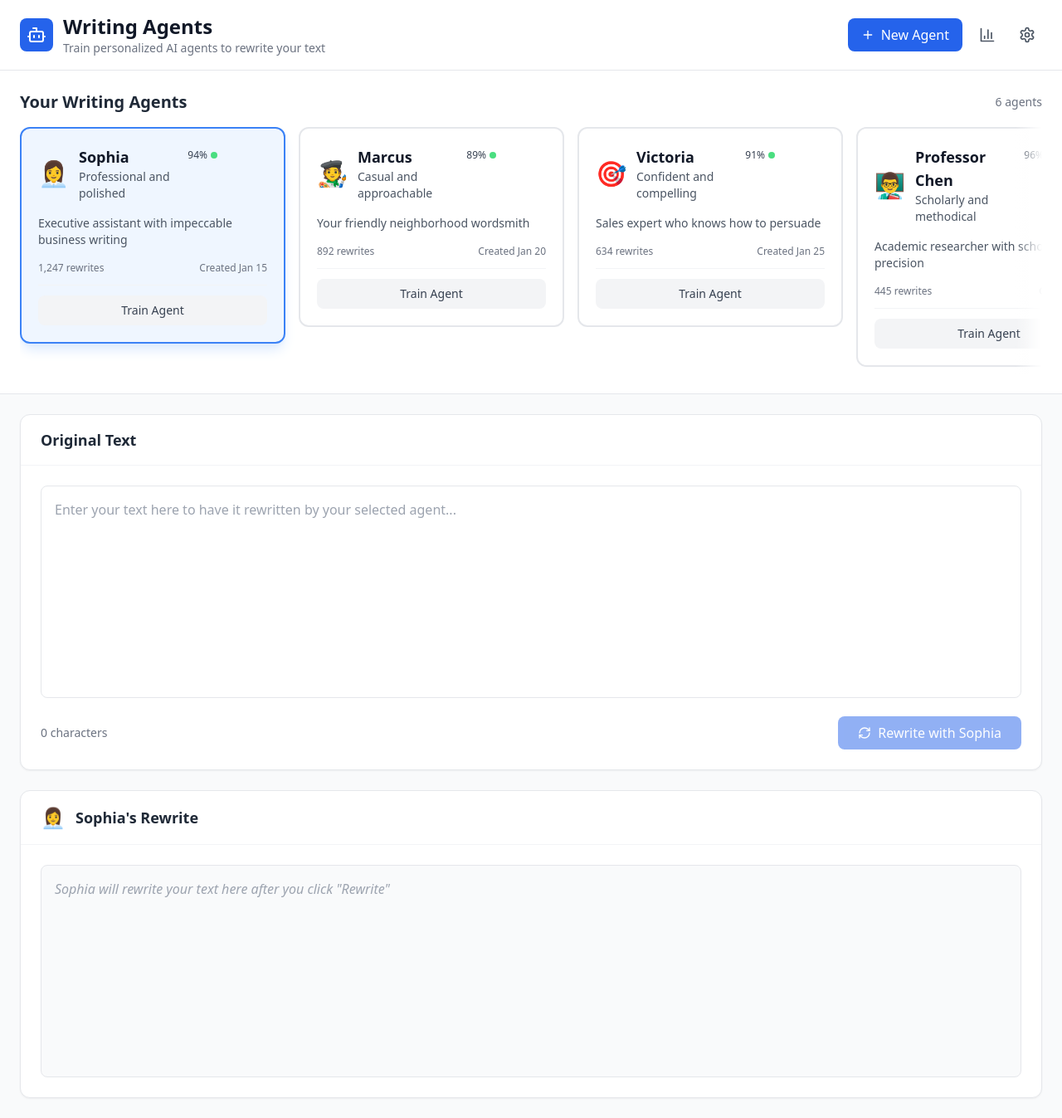
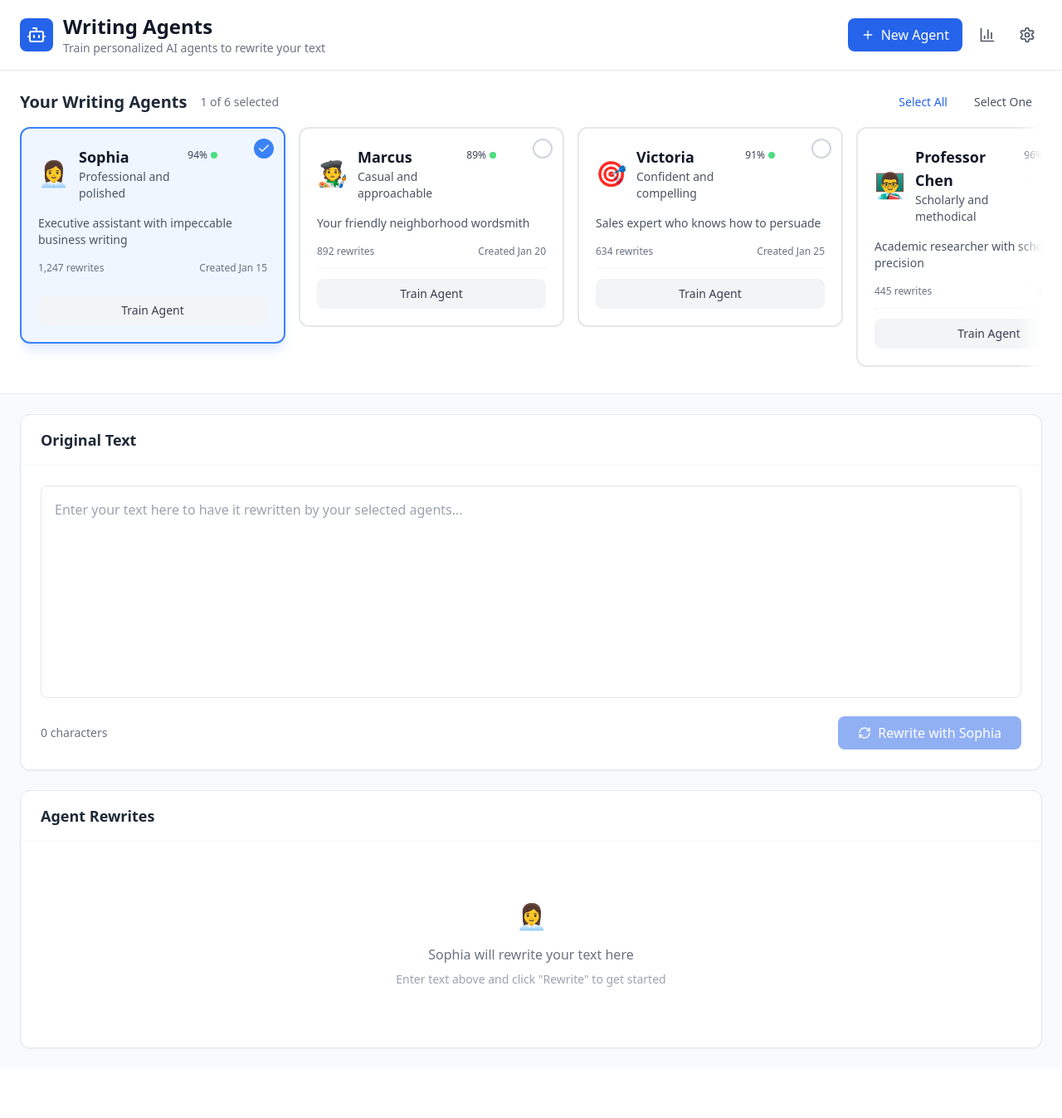
Before and after one commit to gooeyverse/writing, a React (Vite) app: page / in a window 1280 px wide. Shown: the whole page at 83% size. After the commit the page ends 1287 px from the top, so only its background shows below. Built offline with nearby package versions, Linux system fonts and the light colour scheme.

Commit message:
Allow selecting multiple agents for feedback

```diff
--- a/src/App.tsx
+++ b/src/App.tsx
@@ -6,36 +6,64 @@ import { TrainingModal } from './components/TrainingModal';
 import { CreateAgentModal } from './components/CreateAgentModal';
 import { defaultAgents } from './data/agents';
 import { TextRewriter } from './utils/rewriter';
-import { Agent, TrainingData } from './types';
+import { Agent, TrainingData, RewriteResult } from './types';
 
 function App() {
   const [agents, setAgents] = useState<Agent[]>(defaultAgents);
-  const [selectedAgentId, setSelectedAgentId] = useState<string>('sophia');
+  const [selectedAgentIds, setSelectedAgentIds] = useState<string[]>(['sophia']);
   const [originalText, setOriginalText] = useState<string>('');
-  const [rewrittenText, setRewrittenText] = useState<string>('');
+  const [rewriteResults, setRewriteResults] = useState<RewriteResult[]>([]);
   const [isRewriting, setIsRewriting] = useState<boolean>(false);
   const [trainingModalOpen, setTrainingModalOpen] = useState<boolean>(false);
   const [createModalOpen, setCreateModalOpen] = useState<boolean>(false);
   const [trainingAgent, setTrainingAgent] = useState<Agent | null>(null);
   const [editingAgent, setEditingAgent] = useState<Agent | null>(null);
 
-  const selectedAgent = agents.find(agent => agent.id === selectedAgentId) || agents[0];
+  const selectedAgents = agents.filter(agent => selectedAgentIds.includes(agent.id));
+
+  const handleAgentSelect = (agentId: string) => {
+    setSelectedAgentIds(prev => {
+      if (prev.includes(agentId)) {
+        // Don't allow deselecting if it's the only selected agent
+        if (prev.length === 1) return prev;
+        return prev.filter(id => id !== agentId);
+      } else {
+        return [...prev, agentId];
+      }
+    });
+  };
 
   const handleRewrite = async () => {
-    if (!originalText.trim()) return;
+    if (!originalText.trim() || selectedAgentIds.length === 0) return;
 
     setIsRewriting(true);
+    setRewriteResults([]);
 
     // Simulate API delay
     await new Promise(resolve => setTimeout(resolve, 1000));
 
-    const rewritten = TextRewriter.rewrite(originalText, selectedAgent);
-    setRewrittenText(rewritten);
+    const results: RewriteResult[] = [];
+
+    for (const agentId of selectedAgentIds) {
+      const agent = agents.find(a => a.id === agentId);
+      if (agent) {
+        const rewritten = TextRewriter.rewrite(originalText, agent);
+        results.push({
+          id: `${agentId}-${Date.now()}`,
+          original: originalText,
+          rewritten,
+          agentId,
+          timestamp: new Date()
+        });
+      }
+    }
+
+    setRewriteResults(results);
 
     // Update agent statistics
     setAgents(prevAgents =>
       prevAgents.map(agent =>
-        agent.id === selectedAgentId
+        selectedAgentIds.includes(agent.id)
           ? { ...agent, totalRewrites: agent.totalRewrites + 1 }
           : agent
       )
@@ -44,15 +72,27 @@ function App() {
     setIsRewriting(false);
   };
 
-  const handleFeedback = (rating: 'positive' | 'negative') => {
+  const handleFeedback = (resultId: string, rating: 'positive' | 'negative') => {
+    const result = rewriteResults.find(r => r.id === resultId);
+    if (!result) return;
+
     // Update agent accuracy based on feedback
     const accuracyChange = rating === 'positive' ? 0.5 : -0.3;
 
     setAgents(prevAgents =>
       prevAgents.map(agent =>
-        agent.id === selectedAgentId
+        agent.id === result.agentId
           ? { ...agent, accuracy: Math.max(0, Math.min(100, agent.accuracy + accuracyChange)) }
           : agent
+      )
+    );
+
+    // Update the result with rating
+    setRewriteResults(prev =>
+      prev.map(r =>
+        r.id === resultId
+          ? { ...r, rating: rating === 'positive' ? 1 : -1 }
+          : r
       )
     );
   };
@@ -72,12 +112,13 @@ function App() {
 
     setAgents(prevAgents => prevAgents.filter(agent => agent.id !== agentId));
 
-    // If we deleted the selected agent, select the first remaining one
-    if (selectedAgentId === agentId) {
-      const remainingAgents = agents.filter(agent => agent.id !== agentId);
-      if (remainingAgents.length > 0) {
-        setSelectedAgentId(remainingAgents[0].id);
-      }
+    // Remove from selected agents if it was selected
+    setSelectedAgentIds(prev => prev.filter(id => id !== agentId));
+
+    // If no agents are selected after deletion, select the first remaining one
+    const remainingAgents = agents.filter(agent => agent.id !== agentId);
+    if (selectedAgentIds.includes(agentId) && selectedAgentIds.length === 1 && remainingAgents.length > 0) {
+      setSelectedAgentIds([remainingAgents[0].id]);
     }
   };
 
@@ -141,6 +182,17 @@ function App() {
     setEditingAgent(null);
   };
 
+  const handleSelectAll = () => {
+    const activeAgents = agents.filter(agent => agent.active);
+    setSelectedAgentIds(activeAgents.map(agent => agent.id));
+  };
+
+  const handleDeselectAll = () => {
+    if (agents.length > 0) {
+      setSelectedAgentIds([agents[0].id]); // Keep at least one selected
+    }
+  };
+
   return (
     <div className="min-h-screen bg-gray-50">
       <Header
@@ -152,8 +204,26 @@ function App() {
       {/* Agents Horizontal Scroll Section */}
       <div className="bg-white border-b border-gray-200 px-6 py-6">
         <div className="flex items-center justify-between mb-4">
-          <h2 className="text-xl font-semibold text-gray-800">Your Writing Agents</h2>
-          <span className="text-sm text-gray-500">{agents.length} agents</span>
+          <div className="flex items-center space-x-4">
+            <h2 className="text-xl font-semibold text-gray-800">Your Writing Agents</h2>
+            <span className="text-sm text-gray-500">
+              {selectedAgentIds.length} of {agents.length} selected
+            </span>
+          </div>
+          <div className="flex items-center space-x-2">
+            <button
+              onClick={handleSelectAll}
+              className="px-3 py-1 text-sm text-blue-600 hover:text-blue-700 hover:bg-blue-50 rounded-lg transition-colors"
+            >
+              Select All
+            </button>
+            <button
+              onClick={handleDeselectAll}
+              className="px-3 py-1 text-sm text-gray-600 hover:text-gray-700 hover:bg-gray-100 rounded-lg transition-colors"
+            >
+              Select One
+            </button>
+          </div>
         </div>
 
         <div className="relative">
@@ -162,11 +232,12 @@ function App() {
               <div key={agent.id} className="flex-shrink-0 w-80">
                 <AgentCard
                   agent={agent}
-                  isSelected={selectedAgentId === agent.id}
-                  onSelect={() => setSelectedAgentId(agent.id)}
+                  isSelected={selectedAgentIds.includes(agent.id)}
+                  onSelect={() => handleAgentSelect(agent.id)}
                   onTrain={() => handleTrainAgent(agent)}
                   onEdit={() => handleEditAgent(agent)}
                   onDelete={() => handleDeleteAgent(agent.id)}
+                  multiSelect={true}
                 />
               </div>
             ))}
@@ -181,13 +252,12 @@ function App() {
       <div className="p-6">
         <TextEditor
           originalText={originalText}
-          rewrittenText={rewrittenText}
+          rewriteResults={rewriteResults}
           onOriginalChange={setOriginalText}
           onRewrite={handleRewrite}
           onFeedback={handleFeedback}
           isRewriting={isRewriting}
-          selectedAgentName={selectedAgent.name}
-          selectedAgentAvatar={selectedAgent.avatar}
+          selectedAgents={selectedAgents}
         />
       </div>
 
--- a/src/components/AgentCard.tsx
+++ b/src/components/AgentCard.tsx
@@ -1,6 +1,6 @@
 import React from 'react';
 import { Agent } from '../types';
-import { Settings, Trash2, BookOpen } from 'lucide-react';
+import { Settings, Trash2, BookOpen, Check } from 'lucide-react';
 
 interface AgentCardProps {
   agent: Agent;
@@ -9,6 +9,7 @@ interface AgentCardProps {
   onTrain: () => void;
   onEdit: () => void;
   onDelete: () => void;
+  multiSelect?: boolean;
 }
 
 export const AgentCard: React.FC<AgentCardProps> = ({
@@ -17,7 +18,8 @@ export const AgentCard: React.FC<AgentCardProps> = ({
   onSelect,
   onTrain,
   onEdit,
-  onDelete
+  onDelete,
+  multiSelect = false
 }) => {
   const formatDate = (date: Date) => {
     return new Intl.DateTimeFormat('en-US', {
@@ -39,6 +41,21 @@ export const AgentCard: React.FC<AgentCardProps> = ({
       `}
       onClick={onSelect}
     >
+      {/* Selection indicator for multi-select */}
+      {multiSelect && (
+        <div className="absolute top-3 right-3 z-10">
+          <div className={`
+            w-6 h-6 rounded-full border-2 flex items-center justify-center transition-all
+            ${isSelected
+              ? 'bg-blue-500 border-blue-500 text-white'
+              : 'border-gray-300 bg-white group-hover:border-blue-300'
+            }
+          `}>
+            {isSelected && <Check className="w-4 h-4" />}
+          </div>
+        </div>
+      )}
+
       <div className="flex items-start justify-between mb-4">
         <div className="flex items-center space-x-3">
           <div className="text-3xl">{agent.avatar}</div>
--- a/src/components/TextEditor.tsx
+++ b/src/components/TextEditor.tsx
@@ -1,26 +1,25 @@
 import React from 'react';
-import { Copy, Download, RefreshCw, ThumbsUp, ThumbsDown } from 'lucide-react';
+import { Copy, Download, RefreshCw, ThumbsUp, ThumbsDown, Users } from 'lucide-react';
+import { Agent, RewriteResult } from '../types';
 
 interface TextEditorProps {
   originalText: string;
-  rewrittenText: string;
+  rewriteResults: RewriteResult[];
   onOriginalChange: (text: string) => void;
   onRewrite: () => void;
-  onFeedback: (rating: 'positive' | 'negative') => void;
+  onFeedback: (resultId: string, rating: 'positive' | 'negative') => void;
   isRewriting: boolean;
-  selectedAgentName: string;
-  selectedAgentAvatar: string;
+  selectedAgents: Agent[];
 }
 
 export const TextEditor: React.FC<TextEditorProps> = ({
   originalText,
-  rewrittenText,
+  rewriteResults,
   onOriginalChange,
   onRewrite,
   onFeedback,
   isRewriting,
-  selectedAgentName,
-  selectedAgentAvatar
+  selectedAgents
 }) => {
   const copyToClipboard = (text: string) => {
     navigator.clipboard.writeText(text);
@@ -36,6 +35,15 @@ export const TextEditor: React.FC<TextEditorProps> = ({
     document.body.removeChild(element);
   };
 
+  const downloadAllResults = () => {
+    const allText = rewriteResults.map(result => {
+      const agent = selectedAgents.find(a => a.id === result.agentId);
+      return `=== ${agent?.name || 'Unknown Agent'} ===\n\n${result.rewritten}\n\n`;
+    }).join('\n');
+
+    downloadText(allText, 'all-rewrites.txt');
+  };
+
   return (
     <div className="flex-1 flex flex-col space-y-6">
       {/* Original Text Input */}
@@ -47,16 +55,23 @@ export const TextEditor: React.FC<TextEditorProps> = ({
           <textarea
             value={originalText}
             onChange={(e) => onOriginalChange(e.target.value)}
-            placeholder="Enter your text here to have it rewritten by your selected agent..."
+            placeholder="Enter your text here to have it rewritten by your selected agents..."
             className="w-full h-64 p-4 border border-gray-200 rounded-lg resize-none focus:ring-2 focus:ring-blue-500 focus:border-transparent"
           />
           <div className="flex justify-between items-center mt-4">
             <span className="text-sm text-gray-500">
               {originalText.length} characters
             </span>
+            <div className="flex items-center space-x-3">
+              {selectedAgents.length > 1 && (
+                <div className="flex items-center space-x-2 text-sm text-gray-600">
+                  <Users className="w-4 h-4" />
+                  <span>{selectedAgents.length} agents selected</span>
+                </div>
+              )}
               <button
                 onClick={onRewrite}
-              disabled={!originalText.trim() || isRewriting}
+                disabled={!originalText.trim() || isRewriting || selectedAgents.length === 0}
                 className="px-6 py-2 bg-blue-600 text-white rounded-lg hover:bg-blue-700 disabled:opacity-50 disabled:cursor-not-allowed flex items-center space-x-2 transition-colors"
               >
                 {isRewriting ? (
@@ -64,75 +79,149 @@ export const TextEditor: React.FC<TextEditorProps> = ({
                 ) : (
                   <RefreshCw className="w-4 h-4" />
                 )}
-              <span>{isRewriting ? 'Rewriting...' : `Rewrite with ${selectedAgentName}`}</span>
+                <span>
+                  {isRewriting
+                    ? 'Rewriting...'
+                    : selectedAgents.length === 1
+                      ? `Rewrite with ${selectedAgents[0].name}`
+                      : `Rewrite with ${selectedAgents.length} agents`
+                  }
+                </span>
               </button>
             </div>
           </div>
         </div>
+      </div>
 
-      {/* Rewritten Text Output */}
-      <div className="bg-white rounded-xl border border-gray-200 shadow-sm">
+      {/* Rewritten Text Results */}
+      {rewriteResults.length > 0 && (
+        <div className="space-y-4">
+          <div className="flex items-center justify-between">
+            <h2 className="text-xl font-semibold text-gray-800">
+              Agent Rewrites ({rewriteResults.length})
+            </h2>
+            {rewriteResults.length > 1 && (
+              <button
+                onClick={downloadAllResults}
+                className="px-4 py-2 text-sm text-gray-600 border border-gray-300 rounded-lg hover:bg-gray-50 transition-colors flex items-center space-x-2"
+              >
+                <Download className="w-4 h-4" />
+                <span>Download All</span>
+              </button>
+            )}
+          </div>
+
+          <div className="grid gap-6">
+            {rewriteResults.map((result) => {
+              const agent = selectedAgents.find(a => a.id === result.agentId);
+              if (!agent) return null;
+
+              return (
+                <div key={result.id} className="bg-white rounded-xl border border-gray-200 shadow-sm">
                   <div className="px-6 py-4 border-b border-gray-100 flex items-center justify-between">
                     <div className="flex items-center space-x-3">
-            <span className="text-2xl">{selectedAgentAvatar}</span>
-            <h2 className="text-lg font-semibold text-gray-800">
-              {selectedAgentName}'s Rewrite
-            </h2>
+                      <span className="text-2xl">{agent.avatar}</span>
+                      <div>
+                        <h3 className="text-lg font-semibold text-gray-800">{agent.name}</h3>
+                        <p className="text-sm text-gray-500">{agent.personality}</p>
                       </div>
-          {rewrittenText && (
+                      {result.rating && (
+                        <div className={`px-2 py-1 rounded-full text-xs font-medium ${
+                          result.rating > 0
+                            ? 'bg-green-100 text-green-700'
+                            : 'bg-red-100 text-red-700'
+                        }`}>
+                          {result.rating > 0 ? 'Liked' : 'Needs work'}
+                        </div>
+                      )}
+                    </div>
                     <div className="flex space-x-2">
                       <button
-                onClick={() => copyToClipboard(rewrittenText)}
+                        onClick={() => copyToClipboard(result.rewritten)}
                         className="p-2 text-gray-500 hover:text-gray-700 hover:bg-gray-100 rounded-lg transition-colors"
                         title="Copy to clipboard"
                       >
                         <Copy className="w-4 h-4" />
                       </button>
                       <button
-                onClick={() => downloadText(rewrittenText, `${selectedAgentName.toLowerCase()}-rewrite.txt`)}
+                        onClick={() => downloadText(result.rewritten, `${agent.name.toLowerCase()}-rewrite.txt`)}
                         className="p-2 text-gray-500 hover:text-gray-700 hover:bg-gray-100 rounded-lg transition-colors"
                         title="Download text"
                       >
                         <Download className="w-4 h-4" />
                       </button>
                     </div>
-          )}
                   </div>
                   <div className="p-6">
-          <div className="w-full h-64 p-4 border border-gray-200 rounded-lg bg-gray-50">
-            {rewrittenText ? (
-              <div className="whitespace-pre-wrap text-gray-800">{rewrittenText}</div>
-            ) : (
-              <div className="text-gray-400 italic">
-                {selectedAgentName} will rewrite your text here after you click "Rewrite"
+                    <div className="w-full min-h-32 p-4 border border-gray-200 rounded-lg bg-gray-50">
+                      <div className="whitespace-pre-wrap text-gray-800">{result.rewritten}</div>
                     </div>
-            )}
-          </div>
-          {rewrittenText && (
                     <div className="flex justify-between items-center mt-4">
                       <span className="text-sm text-gray-500">
-                {rewrittenText.length} characters
+                        {result.rewritten.length} characters
                       </span>
                       <div className="flex space-x-2">
                         <button
-                  onClick={() => onFeedback('positive')}
-                  className="px-4 py-2 text-green-600 border border-green-200 rounded-lg hover:bg-green-50 transition-colors flex items-center space-x-2"
+                          onClick={() => onFeedback(result.id, 'positive')}
+                          className={`px-4 py-2 border rounded-lg transition-colors flex items-center space-x-2 ${
+                            result.rating === 1
+                              ? 'bg-green-50 border-green-200 text-green-700'
+                              : 'text-green-600 border-green-200 hover:bg-green-50'
+                          }`}
                         >
                           <ThumbsUp className="w-4 h-4" />
                           <span>Good</span>
                         </button>
                         <button
-                  onClick={() => onFeedback('negative')}
-                  className="px-4 py-2 text-red-600 border border-red-200 rounded-lg hover:bg-red-50 transition-colors flex items-center space-x-2"
+                          onClick={() => onFeedback(result.id, 'negative')}
+                          className={`px-4 py-2 border rounded-lg transition-colors flex items-center space-x-2 ${
+                            result.rating === -1
+                              ? 'bg-red-50 border-red-200 text-red-700'
+                              : 'text-red-600 border-red-200 hover:bg-red-50'
+                          }`}
                         >
                           <ThumbsDown className="w-4 h-4" />
                           <span>Needs Work</span>
                         </button>
                       </div>
                     </div>
+                  </div>
+                </div>
+              );
+            })}
+          </div>
+        </div>
       )}
+
+      {/* Empty state when no results */}
+      {rewriteResults.length === 0 && selectedAgents.length > 0 && (
+        <div className="bg-white rounded-xl border border-gray-200 shadow-sm">
+          <div className="px-6 py-4 border-b border-gray-100">
+            <h2 className="text-lg font-semibold text-gray-800">Agent Rewrites</h2>
+          </div>
+          <div className="p-6">
+            <div className="text-center py-12">
+              <div className="flex justify-center space-x-2 mb-4">
+                {selectedAgents.slice(0, 3).map(agent => (
+                  <span key={agent.id} className="text-3xl">{agent.avatar}</span>
+                ))}
+                {selectedAgents.length > 3 && (
+                  <span className="text-2xl text-gray-400">+{selectedAgents.length - 3}</span>
+                )}
+              </div>
+              <p className="text-gray-500 mb-2">
+                {selectedAgents.length === 1
+                  ? `${selectedAgents[0].name} will rewrite your text here`
+                  : `${selectedAgents.length} agents will provide their rewrites here`
+                }
+              </p>
+              <p className="text-sm text-gray-400">
+                Enter text above and click "Rewrite" to get started
+              </p>
             </div>
           </div>
         </div>
+      )}
+    </div>
   );
 };
--- a/src/types/index.ts
+++ b/src/types/index.ts
@@ -19,7 +19,7 @@ export interface RewriteResult {
   rewritten: string;
   agentId: string;
   timestamp: Date;
-  rating?: number;
+  rating?: number; // 1 for positive, -1 for negative
 }
 
 export interface WritingSample {
```
Lines whose indentation alone changed are shown as unchanged.
